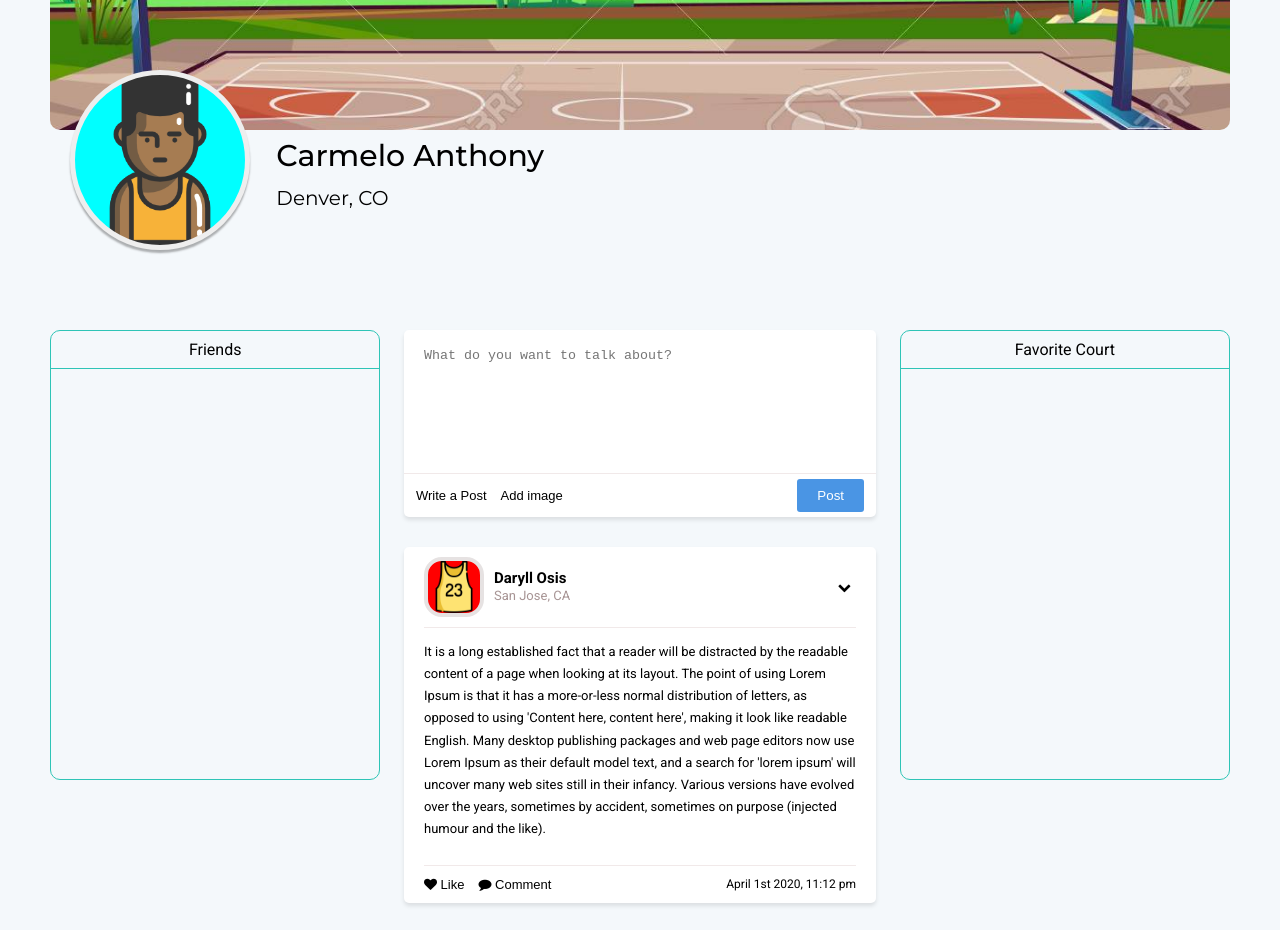
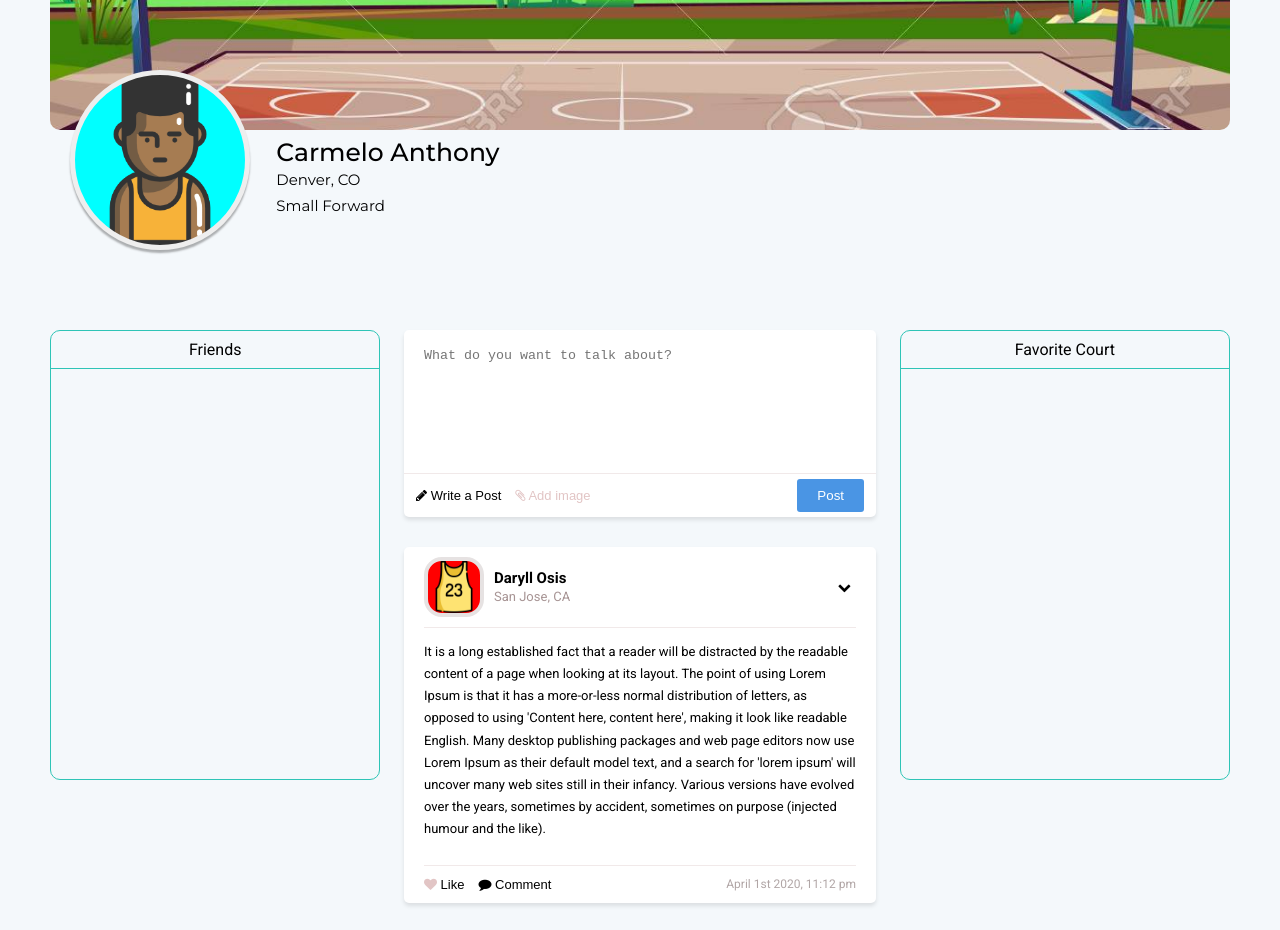
Before and after one commit to dirtyhoops/Theme-HoopFinderV2, a website: page index.html in a window 1280 px wide. Shown: the part 300-1230 px from the top of the page. Drawn offline with nearby package versions, Linux system fonts and the light colour scheme.

Commit message:
finalized some colors

```diff
--- a/index.html
+++ b/index.html
@@ -41,7 +41,8 @@
               <p class="text-name">
                 Carmelo Anthony
               </p>
-              <p class="text-place">Denver, CO</p>
+              <p class="text-location">Denver, CO</p>
+              <p class="text-position">Small Forward</p>
             </div>
             <div class="profile-info-editbutton"></div>
           </div>
@@ -62,9 +63,13 @@
                 <div class="form-group-flex">
                   <div class="form-group-flex-left">
                     <button class="btn btn-transparent u-margin-right-sm">
-                      Write a Post
+                      <i class="fa fa-pencil"></i> Write a Post
                     </button>
-                    <button class="btn btn-transparent">Add image</button>
+                    <button
+                      class="btn btn-transparent btn-transparent-inactive"
+                    >
+                      <i class="fa fa-paperclip"></i> Add image
+                    </button>
                   </div>
                   <div class="form-group-flex-right">
                     <button class="btn btn-primary">
@@ -109,7 +114,7 @@
                 <div class="profile-wall-post-footer">
                   <div class="profile-wall-post-footer__left">
                     <button class="btn btn-transparent u-margin-right-sm">
-                      <i class="fa fa-heart"></i> Like
+                      <i class="fa fa-heart icon-heart-inactive"></i> Like
                     </button>
                     <button class="btn btn-transparent">
                       <i class="fa fa-comment"></i> Comment
@@ -155,7 +160,7 @@
                 <div class="profile-wall-post-footer">
                   <div class="profile-wall-post-footer__left">
                     <button class="btn btn-transparent u-margin-right-sm">
-                      <i class="fa fa-heart"></i> Like
+                      <i class="fa fa-heart icon-heart-active"></i> Like
                     </button>
                     <button class="btn btn-transparent">
                       <i class="fa fa-comment"></i> Comment
@@ -201,7 +206,7 @@
                 <div class="profile-wall-post-footer">
                   <div class="profile-wall-post-footer__left">
                     <button class="btn btn-transparent u-margin-right-sm">
-                      <i class="fa fa-heart"></i> Like
+                      <i class="fa fa-heart icon-heart-inactive"></i> Like
                     </button>
                     <button class="btn btn-transparent">
                       <i class="fa fa-comment"></i> Comment
--- a/sass/abstracts/_variables.scss
+++ b/sass/abstracts/_variables.scss
@@ -14,3 +14,5 @@
 
 // Border in posts
 $color-border: rgb(241, 233, 233);
+
+$color-inactive-button: rgb(226, 197, 197);
--- a/sass/components/_buttons.scss
+++ b/sass/components/_buttons.scss
@@ -14,8 +14,13 @@
     background-color: transparent;
     padding: 9px 0px;
     font-size: 13px;
+
+    &-inactive {
+      color: $color-inactive-button;
+    }
   }
 
+  // for the dropdown in the post component
   &-transparent-dropdown {
     color: black;
     background-color: transparent;
--- a/sass/pages/_home.scss
+++ b/sass/pages/_home.scss
@@ -6,11 +6,9 @@
 
 .profile-info {
   height: 53rem;
-  // background: yellow;
 
   &__backdrop {
     height: 38rem;
-    background: green;
     background-image: url(/img/backdrop1.jpg);
     background-size: cover;
     background-repeat: no-repeat;
@@ -45,7 +43,9 @@
 
   &-name {
     width: 50%;
+    padding-top: 0.7rem;
     // background: aqua;
+    font-family: 'Montserrat', sans-serif;
   }
 
   &-editbutton {
@@ -55,14 +55,17 @@
 }
 
 .text-name {
-  font-size: 3rem;
-  font-family: 'Montserrat', sans-serif;
+  font-size: 2.5rem;
   font-weight: 500;
+  line-height: 3rem;
 }
 
-.text-place {
-  font-size: 2rem;
-  font-family: 'Montserrat', sans-serif;
+.text-location {
+  font-size: 1.5rem;
+}
+
+.text-position {
+  font-size: 1.5rem;
 }
 
 .profile-flex {
@@ -215,7 +218,7 @@
   &-name {
     font-weight: bold;
     font-size: 15px;
-    line-height: 1.4rem;
+    line-height: 15px;
   }
 
   &-location {
@@ -229,5 +232,15 @@
 
   &-date {
     font-size: 12px;
+    color: rgb(177, 166, 166);
   }
 }
+
+// For ICON in the posts color
+.icon-heart-inactive {
+  color: $color-inactive-button;
+}
+
+.icon-heart-active {
+  color: red;
+}
```
Also changed, not shown: css/style.css.
